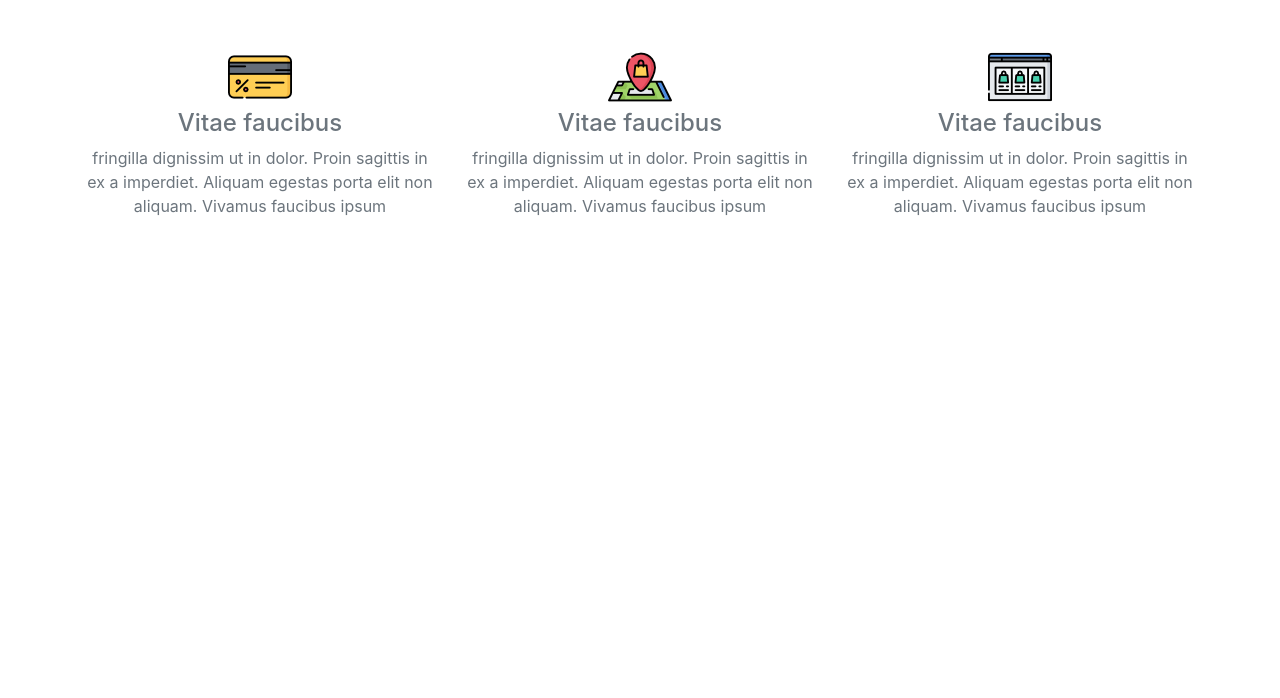
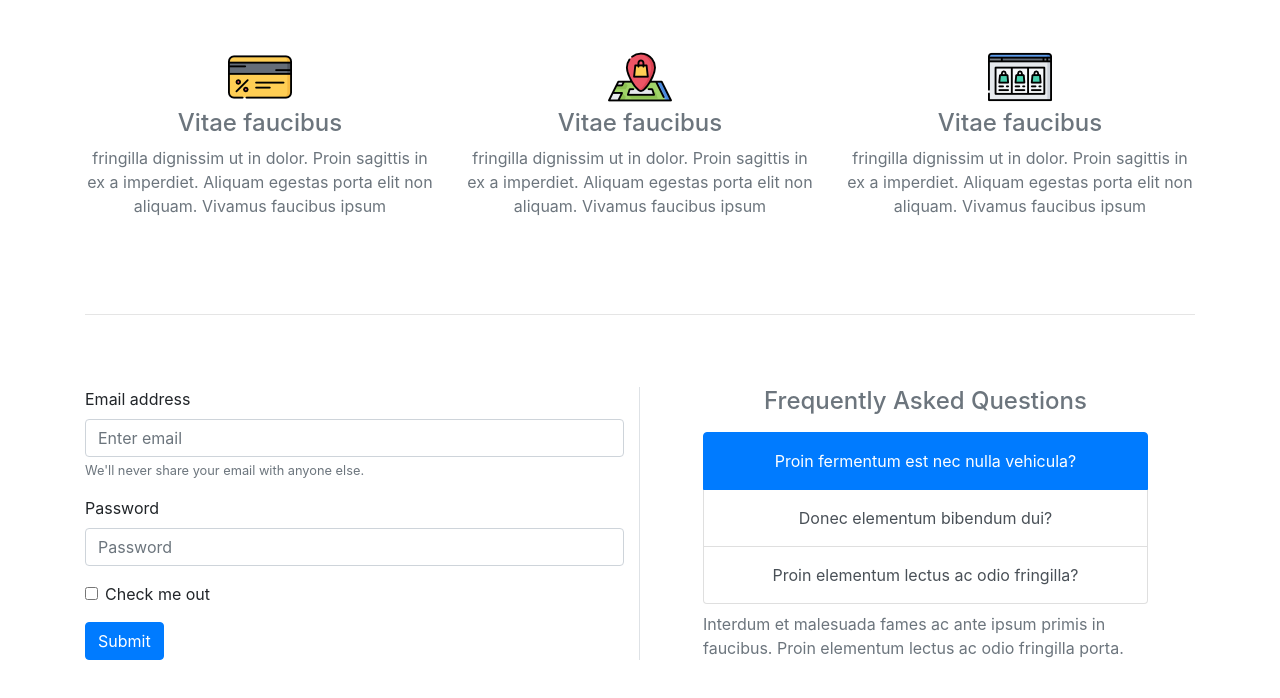
Before and after one commit to luckyrose89/Product-Landing-Page, a plain HTML site: page index.html in a window 1280 px wide. Shown: the part 686-1384 px from the top of the page. Before the commit the page ends 992 px from the top, so only its background shows below. Drawn offline with nearby package versions, Linux system fonts and the light colour scheme.

Commit message:
form section and FAQ tab added

```diff
--- a/css/main.css
+++ b/css/main.css
@@ -28,4 +28,28 @@
     background-color: #666;
 }
 
+/* Feature Styles*/
+
+.feature-divider {
+    margin-top: 5rem;
+}
+
 /* Form Styles */
+
+.form-container {
+    border-right: 1px solid #dee2e6;
+}
+
+
+/* Media Queries */
+@media(max-width:992px) {
+    .form-container {
+        border-right: none;
+    }
+}
+
+@media(max-width:786px) {
+    .form-container {
+        margin-bottom: 50px;
+    }
+}
--- a/index.html
+++ b/index.html
@@ -51,21 +51,24 @@
                 <img class="d-block w-100 img-fluid" src="img/bots-eg-4.png" alt="First slide">
                 <div class="carousel-caption">
                     <h5>Phasellus id aliquam</h5>
-                    <p>Donec vitae accumsan tortor. In ac metus est. Quisque tempus dui quam, vitae tincidunt risus sollicitudin at</p>
+                    <p>Donec vitae accumsan tortor. In ac metus est. Quisque tempus dui quam, vitae tincidunt risus sollicitudin
+                        at</p>
                 </div>
             </div>
             <div class="carousel-item">
                 <img class="d-block w-100 img-fluid" src="img/bots-eg-5.png" alt="Second slide">
                 <div class="carousel-caption">
                     <h5>Nullam risus ante</h5>
-                    <p>Donec vitae accumsan tortor. In ac metus est. Quisque tempus dui quam, vitae tincidunt risus sollicitudin at</p>
+                    <p>Donec vitae accumsan tortor. In ac metus est. Quisque tempus dui quam, vitae tincidunt risus sollicitudin
+                        at</p>
                 </div>
             </div>
             <div class="carousel-item">
                 <img class="d-block w-100 img-fluid" src="img/bots-eg-6.jpg" alt="Third slide">
                 <div class="carousel-caption">
                     <h5>Quisque tempus</h5>
-                    <p>Donec vitae accumsan tortor. In ac metus est. Quisque tempus dui quam, vitae tincidunt risus sollicitudin at</p>
+                    <p>Donec vitae accumsan tortor. In ac metus est. Quisque tempus dui quam, vitae tincidunt risus sollicitudin
+                        at</p>
                 </div>
             </div>
         </div>
@@ -74,7 +77,8 @@
         <div class="container">
             <div class="text-center text-muted">
                 <h2 class="display-4">Features</h2>
-                <p class="lead">Pellentesque ac convallis lacus. Vestibulum sed nisi ut turpis fringilla dignissim ut in dolor. Proin sagittis in ex a imperdiet. Aliquam egestas porta elit non aliquam.</p>
+                <p class="lead">Pellentesque ac convallis lacus. Vestibulum sed nisi ut turpis fringilla dignissim ut in dolor. Proin sagittis
+                    in ex a imperdiet. Aliquam egestas porta elit non aliquam.</p>
             </div>
         </div>
         <div class="container text-center my-5 text-muted">
@@ -82,24 +86,61 @@
                 <div class="col-lg-4">
                     <img src="img/discount.png" alt="feature" class="img-fluid">
                     <h4>Vitae faucibus</h4>
-                    <p> fringilla dignissim ut in dolor. Proin sagittis in ex a imperdiet. Aliquam egestas porta elit non aliquam. Vivamus faucibus ipsum</p>
+                    <p> fringilla dignissim ut in dolor. Proin sagittis in ex a imperdiet. Aliquam egestas porta elit non aliquam.
+                        Vivamus faucibus ipsum</p>
                 </div>
                 <div class="col-lg-4">
                     <img src="img/location.png" alt="feature" class="img-fluid">
                     <h4>Vitae faucibus</h4>
-                    <p> fringilla dignissim ut in dolor. Proin sagittis in ex a imperdiet. Aliquam egestas porta elit non aliquam. Vivamus faucibus ipsum</p>
+                    <p> fringilla dignissim ut in dolor. Proin sagittis in ex a imperdiet. Aliquam egestas porta elit non aliquam.
+                        Vivamus faucibus ipsum</p>
                 </div>
                 <div class="col-lg-4">
                     <img src="img/online-shop.png" alt="feature" class="img-fluid">
                     <h4>Vitae faucibus</h4>
-                    <p> fringilla dignissim ut in dolor. Proin sagittis in ex a imperdiet. Aliquam egestas porta elit non aliquam. Vivamus faucibus ipsum</p>
+                    <p> fringilla dignissim ut in dolor. Proin sagittis in ex a imperdiet. Aliquam egestas porta elit non aliquam.
+                        Vivamus faucibus ipsum</p>
+                </div>
+            </div>
+            <hr class="feature-divider" />
+        </div>
+    </section>
+    <section id="form" class="mb-5">
+        <div class="container">
+            <div class="row">
+                <div class="col-lg-6 mr-4 form-container">
+                    <form id="form">
+                        <div class="form-group">
+                            <label for="exampleInputEmail1">Email address</label>
+                            <input type="email" class="form-control" id="exampleInputEmail1" aria-describedby="emailHelp" placeholder="Enter email">
+                            <small id="emailHelp" class="form-text text-muted">We'll never share your email with anyone else.</small>
+                        </div>
+                        <div class="form-group">
+                            <label for="exampleInputPassword1">Password</label>
+                            <input type="password" class="form-control" id="exampleInputPassword1" placeholder="Password">
+                        </div>
+                        <div class="form-group form-check">
+                            <input type="checkbox" class="form-check-input" id="exampleCheck1">
+                            <label class="form-check-label" for="exampleCheck1">Check me out</label>
+                        </div>
+                        <button type="submit" class="btn btn-primary">Submit</button>
+                    </form>
+                </div>
+                <div class="col-lg-5 ml-lg-4 mr-md-4 text-muted ">
+                    <h4 class="mb-3 text-center">Frequently Asked Questions</h4>
+                    <div class="list-group text-center" id="faqlist" role="tablist">
+                        <a class="list-group-item list-group-item-action active py-3" data-toggle="list" href="#onepara" role="tab">Proin fermentum est nec nulla vehicula?</a>
+                        <a class="list-group-item list-group-item-action py-3" data-toggle="list" href="#twopara" role="tab">Donec elementum bibendum dui?</a>
+                        <a class="list-group-item list-group-item-action py-3" data-toggle="list" href="#threepara" role="tab">Proin elementum lectus ac odio fringilla?</a>
+                    </div>
+                    <div class="tab-content mt-2">
+                        <div class="tab-pane active" id="onepara" role="tabpanel">Interdum et malesuada fames ac ante ipsum primis in faucibus. Proin elementum lectus ac odio fringilla porta.</div>
+                        <div class="tab-pane" id="twopara" role="tabpanel">Cras a mi auctor, molestie enim nec, eleifend ligula. Morbi egestas varius euismod. Etiam pharetra tortor feugiat eros sagittis.</div>
+                        <div class="tab-pane" id="threepara" role="tabpanel">Phasellus sed sapien tincidunt, suscipit est sit amet, pharetra odio. Duis dictum purus eget metus pharetra, eu auctor.</div>
+                    </div>
                 </div>
             </div>
         </div>
-    </section>
-    <section id="form">
-
-
     </section>
     <section id="video-gallery">
 
```
